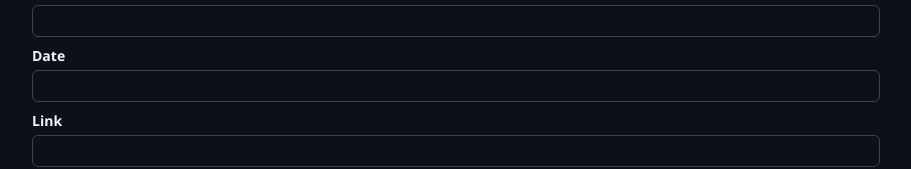
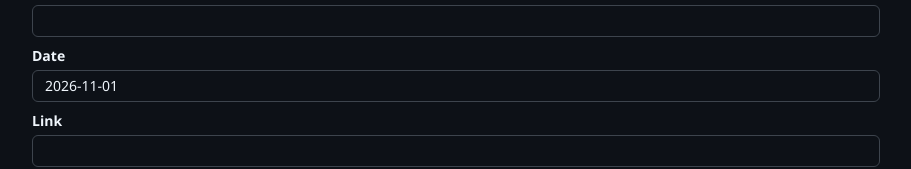
Before and after one commit to philly706869/lawn, a SvelteKit app: page /mod in a window 1280 px wide. Shown: the part 293-462 px from the top of the page, without its empty margins (184-1095 px from the left). Built offline with nearby package versions, Linux system fonts and the light colour scheme.

Commit message:
Bitwarden API Key 자동 채우기 무시 추가 및 Date 필드 기본값 추가

```diff
--- a/src/lib/components/Input.svelte
+++ b/src/lib/components/Input.svelte
@@ -3,10 +3,19 @@
     label: string;
     value: string;
     password?: boolean;
+    bwignore?: boolean;
     rows?: number;
+    disabled?: boolean;
   }
 
-  let { label, value = $bindable(), password = false, rows }: Props = $props();
+  let {
+    label,
+    value = $bindable(),
+    password = false,
+    bwignore = false,
+    rows,
+    disabled = false,
+  }: Props = $props();
 
   const id = $props.id();
 </script>
@@ -22,6 +31,8 @@
       {id}
       bind:value
       type={password ? "password" : undefined}
+      data-bwignore={bwignore ? true : undefined}
+      {disabled}
     />
   {:else}
     <textarea
--- a/src/routes/mod/+page.svelte
+++ b/src/routes/mod/+page.svelte
@@ -4,9 +4,15 @@
   import { message } from "#lib/message.ts";
   import { push_grass } from "#lib/mod.ts";
 
+  const default_date = () => {
+    return new Date(Date.now() - 6 * 60 * 60 * 1000).toLocaleDateString("sv-SE", {
+      timeZone: "Asia/Seoul",
+    });
+  };
+
   let api_key = $state("");
   let password = $state("");
-  let date = $state("");
+  let date = $state(default_date());
   let link = $state("");
   let content = $state("");
   let saving = $state(false);
@@ -35,11 +41,11 @@
   <div class="mx-auto w-full max-w-4xl space-y-6 p-6">
     <Lawn />
     <div class="space-y-2">
-      <Input label={message.mod.api_key} bind:value={api_key} password />
-      <Input label={message.mod.password} bind:value={password} password />
-      <Input label={message.mod.date} bind:value={date} />
-      <Input label={message.mod.link} bind:value={link} />
-      <Input label={message.mod.content} bind:value={content} rows={20} />
+      <Input label={message.mod.api_key} bind:value={api_key} password bwignore disabled={saving} />
+      <Input label={message.mod.password} bind:value={password} password disabled={saving} />
+      <Input label={message.mod.date} bind:value={date} disabled={saving} />
+      <Input label={message.mod.link} bind:value={link} disabled={saving} />
+      <Input label={message.mod.content} bind:value={content} rows={20} disabled={saving} />
     </div>
     <div class="font-sans text-sm text-text">
       {status}
```
